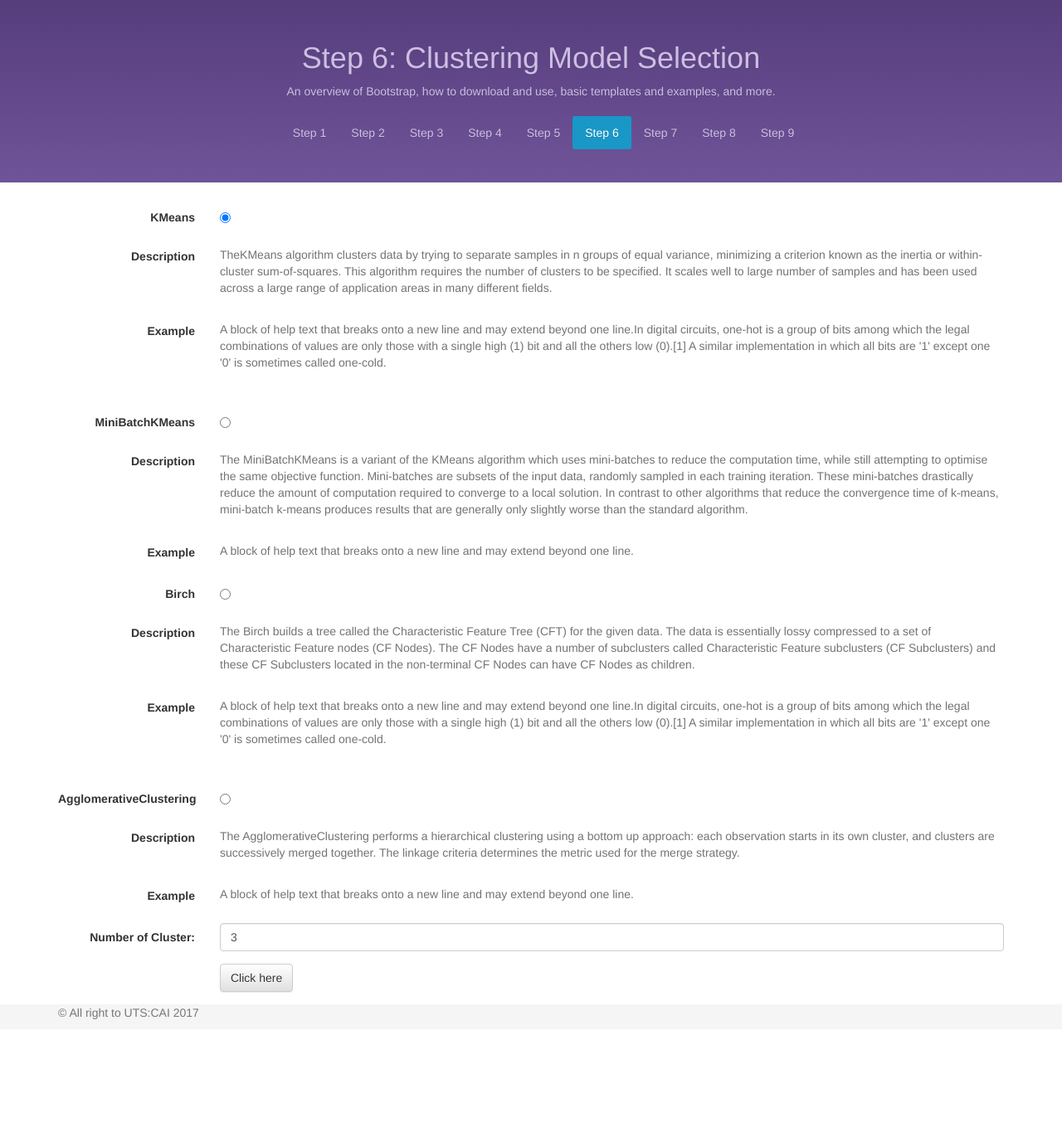
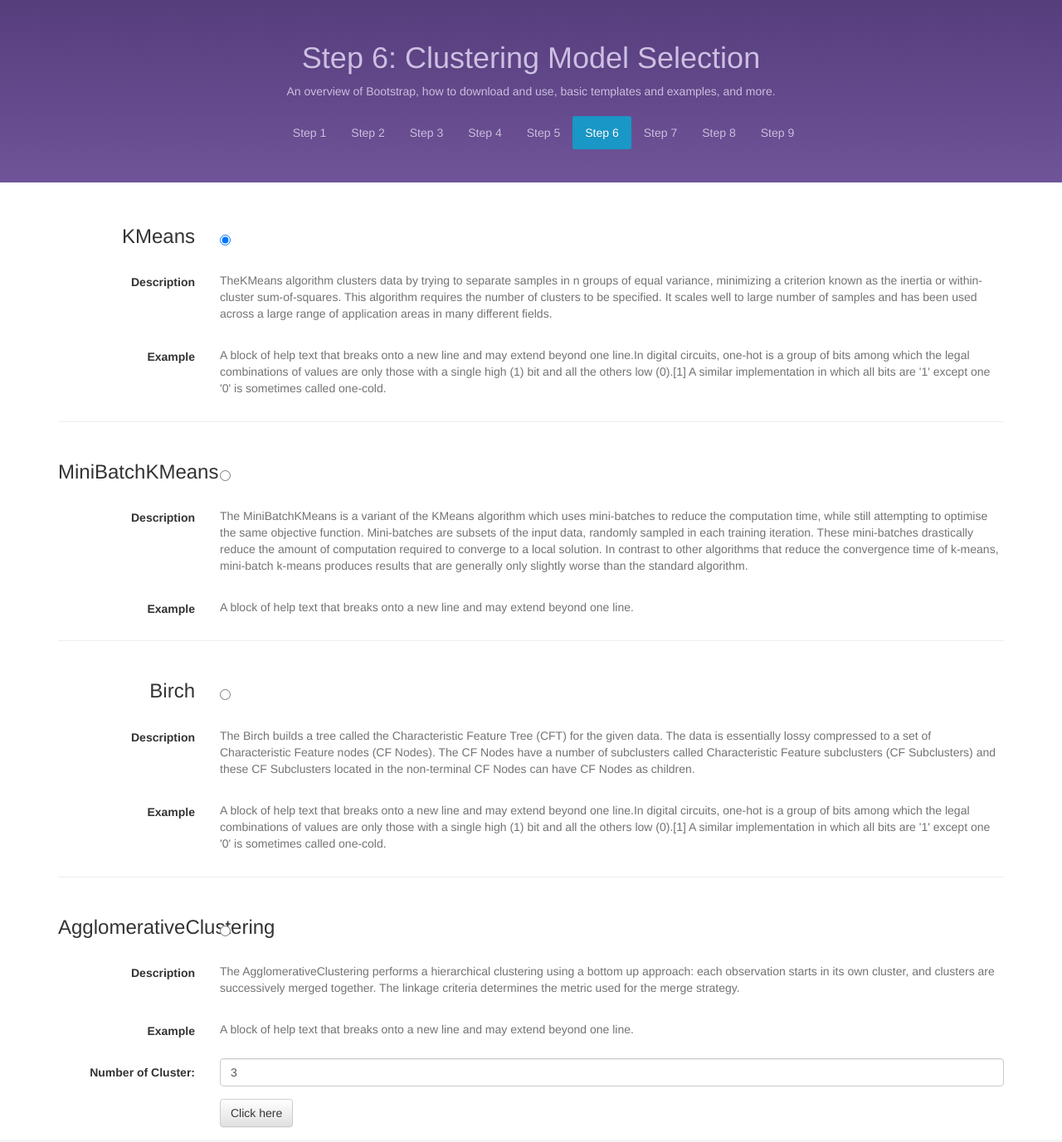
Before and after one commit to Xueping/iml_cohort, a Django app: page /clustering/ in a window 1280 px wide. Shown: the part 50-1427 px from the top of the page at 83% size. Before the commit the page ends 1279 px from the top, so only its background shows below. Run offline with Django 3.2, Linux system fonts and the light colour scheme; some libraries are stand-ins or nearby versions.

Commit message:
Update stp6-clu-selection.html

```diff
--- a/clustering/templates/clustering/stp6-clu-selection.html
+++ b/clustering/templates/clustering/stp6-clu-selection.html
@@ -1,14 +1,19 @@
 {% include "header.html"%}
 
-<main role="main">
+<style>
+	div.selectrow {
+		padding-top: 27px;
+	}
+</style>
+ <main role="main">
 <!-- here for cluster selection -->
 	<div class="page-content">
 		<div class="container">
 			<form class="form-horizontal" action="./clustering" method="post">
              	{% csrf_token %}
 			  <div class="form-group">
-			    <label for="original_checkbox" class="col-sm-2 control-label">KMeans</label>
-			    <div class="col-sm-10">
+			    <label for="original_checkbox" class="col-sm-2 control-label"><h3>KMeans</h3></label>
+			    <div class="col-sm-10 selectrow">
 			      <div class="radio">
 			        <label>
 			          <input id="optionsRadios1" type="radio" checked name="clusteringModel" value="KMeans" aria-label="...">
@@ -28,10 +33,10 @@
 					<span id="helpBlock-example" class="help-block">A block of help text that breaks onto a new line and may extend beyond one line.In digital circuits, one-hot is a group of bits among which the legal combinations of values are only those with a single high (1) bit and all the others low (0).[1] A similar implementation in which all bits are '1' except one '0' is sometimes called one-cold.</span>
 			    </div>
 			  </div>
-			  <br />
+			  <hr>
 			  <div class="form-group">
-			    <label for="original_checkbox" class="col-sm-2 control-label">MiniBatchKMeans</label>
-			    <div class="col-sm-10">
+			    <label for="original_checkbox" class="col-sm-2 control-label"><h3>MiniBatchKMeans</h3></label>
+			    <div class="col-sm-10 selectrow">
 			      <div class="radio">
 			        <label>
 			          <input id="optionsRadios2" type="radio" name="clusteringModel" value="MiniBatchKMeans" aria-label="...">
@@ -51,9 +56,10 @@
 					<span id="helpBlock-example" class="help-block">A block of help text that breaks onto a new line and may extend beyond one line.</span>
 			    </div>
 			  </div>
+			  <hr>
 			  		  <div class="form-group">
-			    <label for="original_checkbox" class="col-sm-2 control-label">Birch</label>
-			    <div class="col-sm-10">
+			    <label for="original_checkbox" class="col-sm-2 control-label"><h3>Birch</h3></label>
+			    <div class="col-sm-10 selectrow">
 			      <div class="radio">
 			        <label>
 			          <input id="optionsRadios3" type="radio" name="clusteringModel" value="Birch" aria-label="...">
@@ -73,10 +79,10 @@
 					<span id="helpBlock-example" class="help-block">A block of help text that breaks onto a new line and may extend beyond one line.In digital circuits, one-hot is a group of bits among which the legal combinations of values are only those with a single high (1) bit and all the others low (0).[1] A similar implementation in which all bits are '1' except one '0' is sometimes called one-cold.</span>
 			    </div>
 			  </div>
-			  <br />
+			  <hr>
 			  <div class="form-group">
-			    <label for="original_checkbox" class="col-sm-2 control-label">AgglomerativeClustering</label>
-			    <div class="col-sm-10">
+			    <label for="original_checkbox" class="col-sm-2 control-label"><h3>AgglomerativeClustering</h3></label>
+			    <div class="col-sm-10 selectrow">
 			      <div class="radio">
 			        <label>
 			          <input id="optionsRadios4" type="radio" name="clusteringModel" value="AgglomerativeClustering" aria-label="...">
```
